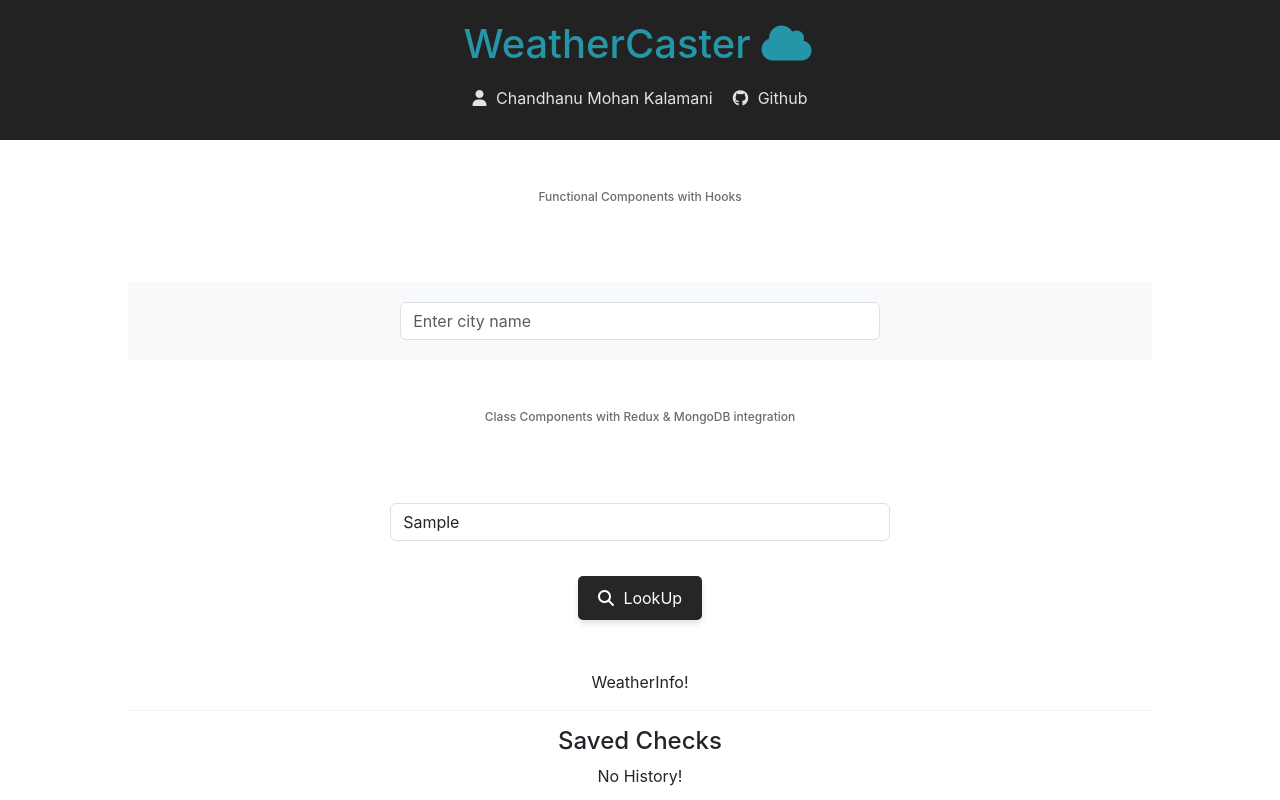
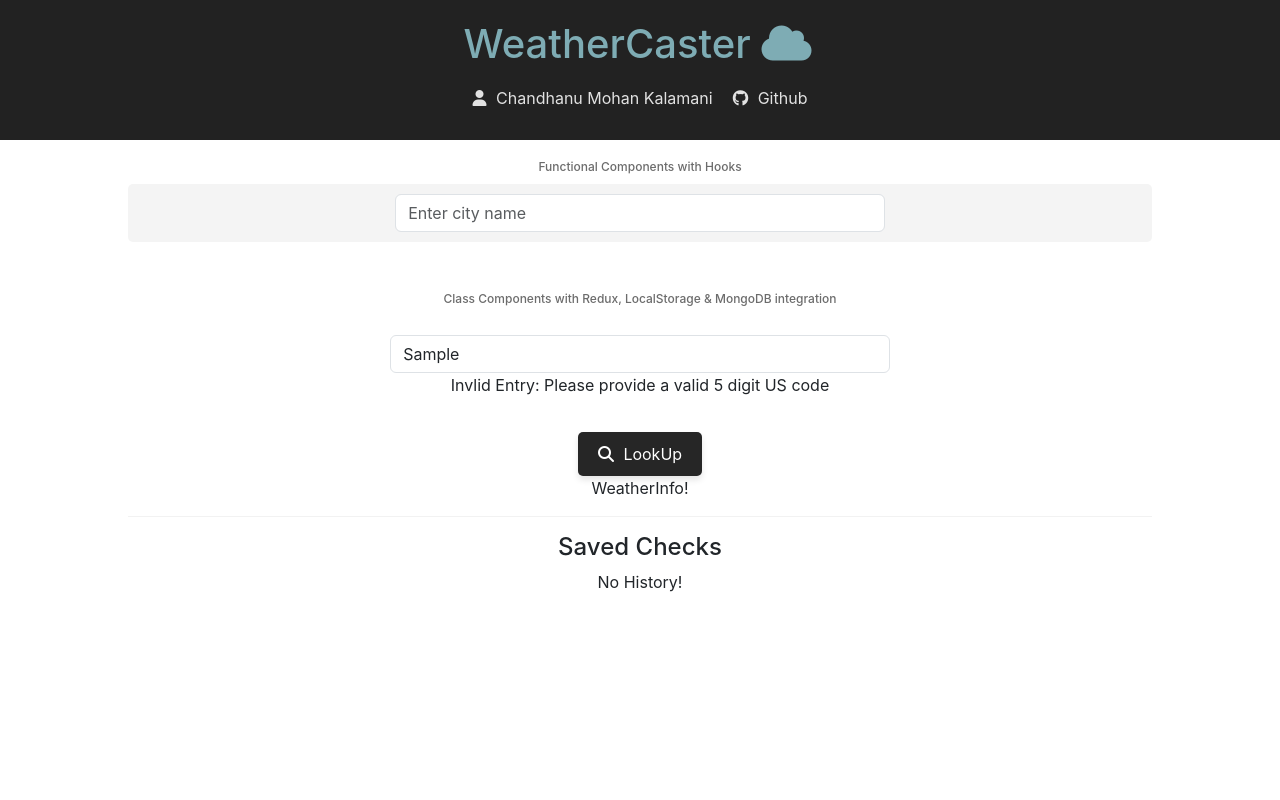
Before and after one commit to chandhanu/WeatherApp-MERN-REST, a React (Create React App) app in the folder client/: page / in a window 1280 px wide. Both pictures are taken after typing "Sample" into the empty fields and a click on the button "LookUp". Built offline with nearby package versions, Linux system fonts and the light colour scheme; no server answers.

Commit message:
Refactoring and Added Readme

```diff
--- a/client/src/Components/Container.jsx
+++ b/client/src/Components/Container.jsx
@@ -11,14 +11,19 @@ class Container extends Component {
     render() {
         return(
             <section className="weather container">
+                <div>
+
                 <h3 className="annotation" align="center">Functional Components with Hooks </h3>
                 <WeatherCityForm />
+                </div>
+                <div>
 
-                <h3 className="annotation" align="center">Class Components with Redux & MongoDB integration </h3>
+                <h3 className="annotation" align="center">Class Components with Redux, LocalStorage & MongoDB integration </h3>
                 <WeatherForm />
                 <WeatherPanels weatherData={this.state.weatherData}/>
+                </div>
+            </section>
 
-            </section>
         );
     }
 }
--- a/client/src/Components/WeatherCityForm.jsx
+++ b/client/src/Components/WeatherCityForm.jsx
@@ -20,7 +20,7 @@ const WeatherCityForm = () => {
             setWeatherData(response.data);
         } catch (error) {
             console.error(error);
-            setError("Failed to fetch weather data. Please try again.");
+            setError("Failed to fetch weather data. Please provide a valid City Name, Eg: [New Brunswick, CA] or [New York]");
         } finally {
             setLoading(false);
         }
--- a/client/src/Components/WeatherForm.jsx
+++ b/client/src/Components/WeatherForm.jsx
@@ -1,5 +1,5 @@
 import React, {Component} from "react";
-import {Form, Button, Row, Col, ButtonGroup, ToggleButton} from "react-bootstrap";
+import {Form, Button, Row, Col} from "react-bootstrap";
 import '@fortawesome/fontawesome-free/css/all.css';
 
 import axios from 'axios';
@@ -11,7 +11,8 @@ class WeatherForm extends Component {
     // default state values
     state = {
         tempMetric: "imperial",
-        zipCodeInput: "08901"
+        zipCodeInput: "08901",
+        errorMessage: "" // New state for the error message
     }
 
     componentDidMount() {
@@ -32,12 +33,12 @@ class WeatherForm extends Component {
     }
 
     onChange = (e) => {
-        // Check if the event is from the ToggleButtonGroup
-        if (e.target.name === "tempMetric") {
-            this.setState({ tempMetric: e.target.value });
-        } else {
-            this.setState({ [e.target.name]: e.target.value });
+        // Clear the error message when a new zip code is entered
+        if (e.target.name === "zipCodeInput") {
+            this.setState({ errorMessage: "" });
         }
+
+        this.setState({ [e.target.name]: e.target.value });
     }
 
     saveFormData = (event) => {
@@ -53,13 +54,17 @@ class WeatherForm extends Component {
                 this.saveToStore(weatherData);
                 this.saveToLocalStorage(weatherData);
                 this.saveToMongo(weatherData);
+                // Clear the error message after successful fetch
+                this.setState({ errorMessage: "" });
             }).catch(error => {
                 console.error("Error fetching weather data:", error);
-                // Handle the error, e.g., show a message to the user
+                // Update the error message state
+                this.setState({ errorMessage: "Invlid Entry: Please provide a valid 5 digit US code" });
             });
         } catch (error) {
             console.error("Error in saveFormData:", error);
-            // Handle the error, e.g., show a message to the user
+            // Update the error message state
+            this.setState({ errorMessage: "Invlid Entry: Please provide a valid 5 digit US code" });
         }
     }
 
@@ -112,33 +117,7 @@ class WeatherForm extends Component {
 
                 <Row type="flex" justify="center" align="center">
                     <Col span={4}>
-                        {/*<ButtonGroup toggle='true'>
-                            <ToggleButton
-                            id="celsius-button"
-                            key={"C"}
-                            type="radio"
-                            variant="secondary"
-                            name="tempMetric"
-                            value="metric"
-                            checked={this.state.tempMetric === "metric"}
-                            onChange={this.onChange}
-                        >
-                            Celsius (°C)
-                        </ToggleButton>
-                        <ToggleButton
-                            id="fahrenheit-button"
-                            key={"F"}
-                            type="radio"
-                            variant="secondary"
-                            name="tempMetric"
-                            value="imperial"
-                            checked={this.state.tempMetric === "imperial"}
-                            onChange={this.onChange}
-                        >
-                            Fahrenheit (°F)
-                        </ToggleButton>
-
-        </ButtonGroup>*/}
+                        {/* ToggleButtonGroup for temperature metric selection */}
                     </Col>
                 </Row>
 
@@ -149,10 +128,9 @@ class WeatherForm extends Component {
                                       placeholder="Enter your zip code"
                                       onChange={this.onChange}
                                       className="zipCodeInput"/>
+                        {this.state.errorMessage && <div className="error-message">{this.state.errorMessage}</div>}
                     </Col>
                 </Row>
-
-
 
                 <Row type="flex" justify="center" align="center">
                     <Col span={4}>
@@ -168,7 +146,6 @@ class WeatherForm extends Component {
 }
 
 // Mapping state from the store to props;
-// meaning...if we update these props, it'll update the redux store
 const mapStateToProps = (state) => {
     return {
         zipCode: state.zipCode,
--- a/client/src/Stylesheets/App.scss
+++ b/client/src/Stylesheets/App.scss
@@ -4,7 +4,9 @@
 @import "WeatherPanels";
 
 
-
+body{
+  background-color:  #ffffff;
+}
 .App {
   display: grid;
   grid-template-columns: 1fr 9fr 1fr;
--- a/client/src/Stylesheets/Header.scss
+++ b/client/src/Stylesheets/Header.scss
@@ -1,8 +1,8 @@
 .header {
     text-align: center;
     background: #222; // Dark background color
-    color: #2496a7; // Light text color for better contrast
-    margin-bottom: 50px;
+    color: #7eacb4; // Light text color for better contrast
+    margin-bottom: 20px;
     padding: 20px 0;
 }
 
--- a/client/src/Stylesheets/WeatherCityForm.scss
+++ b/client/src/Stylesheets/WeatherCityForm.scss
@@ -1,13 +1,14 @@
 .weather-info {
-  padding: 20px;
-  background-color: #f8f9fa;
+  padding: 10px;
+  background-color: #f4f4f4;
   border-radius: 5px;
-  margin-top: 20px;
+  margin-top: 10px;
+  text-align: center;
 }
 
 .city-name {
-  margin-bottom: 20px;
-  margin: 20px;
+  margin-bottom: 0px;
+  margin: 10px;
 }
 
 .overcast-img {
```
Also changed, not shown: 1 other file (tests, documents, lock files or other folders).
